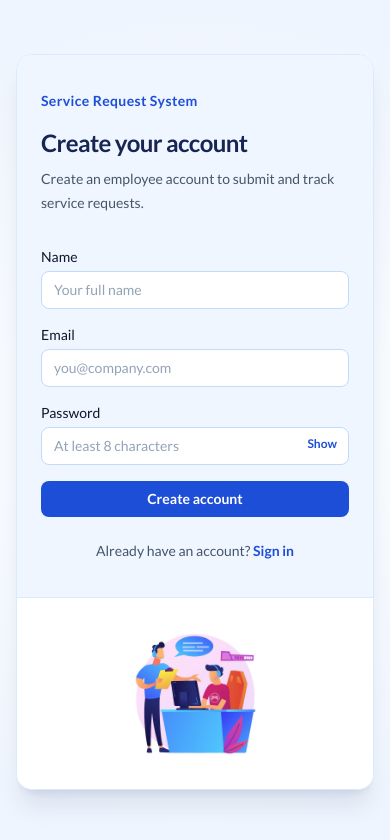
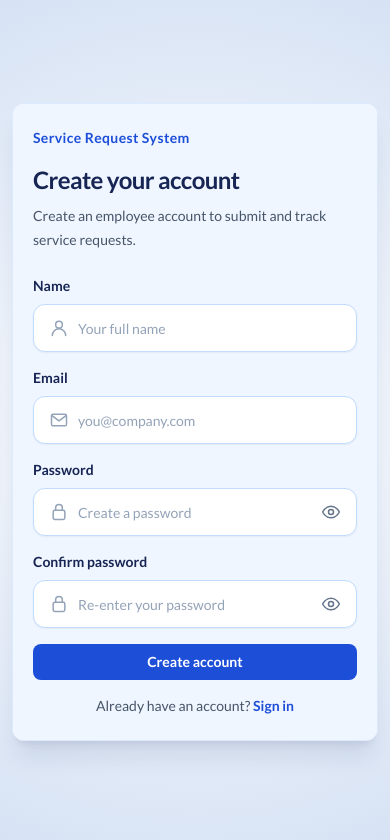
Before and after one commit to CrewArth/FE_ServiceRequestManagementSystem, a React (Vite) app: page /register in a window 390 px wide. Shown: the top 840 px of the page. Built offline with nearby package versions, Linux system fonts and the light colour scheme; a web font is replaced by a local one.

Commit message:
made login and register page more mobile friendly and responsive

```diff
--- /dev/null
+++ b/src/auth/authValidation.ts
@@ -0,0 +1 @@
+export const isValidEmail = (value: string) => /^[^\s@]+@[^\s@]+\.[^\s@]+$/.test(value.trim());
--- /dev/null
+++ b/src/auth/components/AuthInput.tsx
@@ -0,0 +1,67 @@
+import { useState } from 'react';
+
+type AuthInputProps = {
+  id: string;
+  label: string;
+  type: 'text' | 'email' | 'password';
+  value: string;
+  onChange: (value: string) => void;
+  onBlur?: () => void;
+  placeholder: string;
+  autoComplete: string;
+  disabled?: boolean;
+  required?: boolean;
+  minLength?: number;
+  maxLength?: number;
+  error?: string;
+  hint?: string;
+};
+
+function FieldIcon({ type }: { type: AuthInputProps['type'] }) {
+  if (type === 'email') return <svg className="h-5 w-5" viewBox="0 0 24 24" fill="none" stroke="currentColor" strokeWidth="1.8" strokeLinecap="round" strokeLinejoin="round"><rect x="3" y="5" width="18" height="14" rx="2" /><path d="m4 7 8 6 8-6" /></svg>;
+  if (type === 'password') return <svg className="h-5 w-5" viewBox="0 0 24 24" fill="none" stroke="currentColor" strokeWidth="1.8" strokeLinecap="round" strokeLinejoin="round"><rect x="5" y="10" width="14" height="11" rx="2" /><path d="M8 10V7a4 4 0 0 1 8 0v3" /></svg>;
+  return <svg className="h-5 w-5" viewBox="0 0 24 24" fill="none" stroke="currentColor" strokeWidth="1.8" strokeLinecap="round" strokeLinejoin="round"><circle cx="12" cy="8" r="4" /><path d="M4 21a8 8 0 0 1 16 0" /></svg>;
+}
+
+export function AuthInput({ id, label, type, value, onChange, onBlur, placeholder, autoComplete, disabled, required, minLength, maxLength, error, hint }: AuthInputProps) {
+  const [visible, setVisible] = useState(false);
+  const password = type === 'password';
+
+  return <div>
+    <label htmlFor={id} className="mb-2 block text-sm font-semibold text-blue-950">{label}</label>
+    <div className="group relative">
+      <span aria-hidden="true" className="pointer-events-none absolute inset-y-0 left-4 flex items-center text-slate-400 transition-colors duration-200 group-focus-within:text-blue-600">
+        <span className="h-5 w-5"><FieldIcon type={type} /></span>
+      </span>
+      <input
+        id={id}
+        type={password && visible ? 'text' : type}
+        value={value}
+        onChange={(event) => onChange(event.target.value)}
+        onBlur={onBlur}
+        placeholder={placeholder}
+        autoComplete={autoComplete}
+        disabled={disabled}
+        required={required}
+        minLength={minLength}
+        maxLength={maxLength}
+        aria-invalid={Boolean(error)}
+        aria-describedby={error ? `${id}-error` : hint ? `${id}-hint` : undefined}
+        className={`h-12 w-full rounded-xl border bg-white pl-11 text-sm text-slate-900 shadow-sm transition-all duration-200 placeholder:text-slate-400 hover:border-blue-300 focus:border-blue-500 focus:outline-none focus:ring-4 focus:ring-blue-100 disabled:cursor-not-allowed disabled:bg-slate-50 disabled:text-slate-500 ${password ? 'pr-14' : 'pr-4'} ${error ? 'border-red-400' : 'border-blue-200'}`}
+      />
+      {password && <button
+        type="button"
+        aria-label={visible ? `Hide ${label.toLowerCase()}` : `Show ${label.toLowerCase()}`}
+        aria-pressed={visible}
+        disabled={disabled}
+        onClick={() => setVisible((current) => !current)}
+        className="absolute inset-y-1 right-1 flex w-11 items-center justify-center rounded-lg text-slate-500 transition-colors duration-200 hover:bg-blue-50 hover:text-blue-700 disabled:cursor-not-allowed disabled:opacity-50"
+      >
+        <svg aria-hidden="true" className="h-5 w-5" viewBox="0 0 24 24" fill="none" stroke="currentColor" strokeWidth="1.8" strokeLinecap="round" strokeLinejoin="round">
+          {visible ? <><path d="M3 3l18 18" /><path d="M10.6 5.1A10.8 10.8 0 0 1 12 5c5 0 9 4 10 7a12.8 12.8 0 0 1-3.3 4.2M6.1 6.1C4.2 7.5 2.8 9.6 2 12c1 3 5 7 10 7 1.3 0 2.6-.3 3.7-.8" /></> : <><path d="M2 12s3.6-7 10-7 10 7 10 7-3.6 7-10 7S2 12 2 12Z" /><circle cx="12" cy="12" r="3" /></>}
+        </svg>
+      </button>}
+    </div>
+    {error ? <p id={`${id}-error`} role="alert" className="mt-1.5 text-xs text-red-700">{error}</p> : hint ? <p id={`${id}-hint`} className="mt-1.5 text-xs text-slate-500">{hint}</p> : null}
+  </div>;
+}
--- a/src/auth/components/AuthShell.tsx
+++ b/src/auth/components/AuthShell.tsx
@@ -1,11 +1,11 @@
 import type { ReactNode } from 'react';
 
-export function AuthShell({ title, description, children }: { title: string; description: string; children: ReactNode }) {
-  return <main className="flex min-h-screen items-center justify-center px-4 py-8 sm:px-6 sm:py-12">
-    <div className="grid w-full max-w-6xl overflow-hidden rounded-2xl border border-blue-100 bg-white shadow-xl shadow-blue-950/10 md:grid-cols-[1.1fr_0.9fr]">
-      <div className="flex items-center bg-blue-50 px-6 py-9 sm:px-10 sm:py-12 lg:px-14">
+export function AuthShell({ title, description, children, compact = false }: { title: string; description: string; children: ReactNode; compact?: boolean }) {
+  return <main className={`flex min-h-[100dvh] items-center justify-center px-3 py-4 sm:px-6 ${compact ? 'sm:py-6' : 'sm:py-8 lg:py-12'}`}>
+    <div className={`grid w-full max-w-md overflow-hidden rounded-xl border border-blue-100 bg-white shadow-xl shadow-blue-950/10 sm:rounded-2xl lg:grid-cols-[1.1fr_0.9fr] ${compact ? 'lg:max-w-5xl' : 'lg:max-w-6xl'}`}>
+      <div className={`flex items-center bg-blue-50 px-5 ${compact ? 'py-6 sm:px-8 sm:py-8 lg:px-10' : 'py-7 sm:px-10 sm:py-12 lg:px-14'}`}>
         <div className="mx-auto w-full max-w-md">
-          <div className="mb-8">
+          <div className={compact ? 'mb-6' : 'mb-8'}>
             <p className="text-sm font-bold tracking-wide text-blue-700">Service Request System</p>
             <h1 className="mt-4 text-2xl font-bold tracking-tight text-blue-950 sm:text-3xl">{title}</h1>
             <p className="mt-2 text-sm leading-6 text-slate-600">{description}</p>
@@ -13,7 +13,7 @@ export function AuthShell({ title, description, children }: { title: string; des
           {children}
         </div>
       </div>
-      <div className="relative min-h-48 border-t border-blue-100 bg-white md:min-h-full md:border-l md:border-t-0">
+      <div className="relative hidden min-h-full border-l border-blue-100 bg-white lg:block">
         <img src="/assets/auth-illustration.avif" alt="Service request illustration" className="absolute inset-0 h-full w-full object-contain p-4 sm:p-6 lg:p-8" />
       </div>
     </div>
--- a/src/auth/pages/LoginPage.tsx
+++ b/src/auth/pages/LoginPage.tsx
@@ -1,92 +1,53 @@
-import { useState, type FormEvent } from "react";
+import { useRef, useState, type FormEvent } from "react";
 import { Link, Navigate, useNavigate } from "react-router-dom";
+import { toast } from "react-toastify";
 import { useAuth } from "../AuthContext";
 import { dashboardPath } from "../../common/constants/routes";
 import { authApi } from "../../utils/api";
 import { AuthShell } from "../components/AuthShell";
 import { ButtonSpinner } from "../../common/components/ButtonSpinner";
+import { AuthInput } from "../components/AuthInput";
+import { isValidEmail } from "../authValidation";
 
 export function LoginPage() {
   const { user, signIn } = useAuth();
   const navigate = useNavigate();
   const [email, setEmail] = useState("");
   const [password, setPassword] = useState("");
-  const [showPassword, setShowPassword] = useState(false);
-  const [error, setError] = useState("");
   const [saving, setSaving] = useState(false);
+  const submitting = useRef(false);
+  const [touched, setTouched] = useState({ email: false, password: false });
+  const emailError = touched.email && !isValidEmail(email) ? 'Enter a valid email address.' : '';
+  const passwordError = touched.password && !password ? 'Enter your password.' : '';
   if (user) return <Navigate to={dashboardPath(user.role)} replace />;
 
   async function submit(event: FormEvent) {
     event.preventDefault();
-    if (saving) return;
+    if (submitting.current) return;
+    submitting.current = true;
     setSaving(true);
-    setError("");
     try {
       const result = await authApi.login(email, password);
       signIn(result);
       navigate(dashboardPath(result.user.role), { replace: true });
     } catch (cause) {
-      setError(/credential|invalid email or password/i.test((cause as Error).message) ? 'Incorrect email or password.' : 'Unable to sign in. Please try again.');
+      toast.error(
+        /credential|invalid email or password/i.test((cause as Error).message)
+          ? 'Incorrect email or password.'
+          : 'Unable to sign in. Please try again.',
+        { autoClose: 5000, toastId: 'login-error' },
+      );
     } finally {
+      submitting.current = false;
       setSaving(false);
     }
   }
 
   return (
     <AuthShell title="Welcome back" description="Sign in to manage and track your service requests.">
-        <form onSubmit={submit} className="space-y-4">
-          <label className="block text-sm font-medium">
-            Email
-            <input
-              className="field mt-1"
-              type="email"
-              placeholder="you@company.com"
-              autoComplete="email"
-              required
-              disabled={saving}
-              value={email}
-              onChange={(event) => setEmail(event.target.value)}
-            />
-          </label>
-          <div>
-            <label
-              htmlFor="login-password"
-              className="block text-sm font-medium"
-            >
-              Password
-            </label>
-            <div className="relative">
-              <input
-                id="login-password"
-                className="field mt-1 !pr-16"
-                type={showPassword ? "text" : "password"}
-                placeholder="Enter your password"
-                autoComplete="current-password"
-                required
-                disabled={saving}
-                value={password}
-                onChange={(event) => setPassword(event.target.value)}
-              />
-              <button
-                type="button"
-                className="absolute right-3 top-1/2 -translate-y-1/2 text-xs font-semibold text-blue-700 hover:text-blue-900"
-                aria-label={showPassword ? "Hide password" : "Show password"}
-                aria-pressed={showPassword}
-                disabled={saving}
-                onClick={() => setShowPassword((visible) => !visible)}
-              >
-                {showPassword ? "Hide" : "Show"}
-              </button>
-            </div>
-          </div>
-          {error && (
-            <p
-              role="alert"
-              className="rounded-lg border border-red-200 bg-red-50 p-3 text-sm text-red-700"
-            >
-              {error}
-            </p>
-          )}
+        <form onSubmit={submit} className="space-y-5">
+          <AuthInput id="login-email" label="Email" type="email" value={email} onChange={setEmail} onBlur={() => setTouched((current) => ({ ...current, email: true }))} placeholder="you@company.com" autoComplete="email" required disabled={saving} error={emailError} />
+          <AuthInput id="login-password" label="Password" type="password" value={password} onChange={setPassword} onBlur={() => setTouched((current) => ({ ...current, password: true }))} placeholder="Enter your password" autoComplete="current-password" required disabled={saving} error={passwordError} />
           <button className="button w-full" disabled={saving}>
             {saving && <ButtonSpinner />}
             {saving ? "Signing in…" : "Sign in"}
--- a/src/auth/pages/RegisterPage.tsx
+++ b/src/auth/pages/RegisterPage.tsx
@@ -1,10 +1,12 @@
-import { useState, type FormEvent } from "react";
+import { useRef, useState, type FormEvent } from "react";
 import { Link, Navigate, useNavigate } from "react-router-dom";
 import { useAuth } from "../AuthContext";
 import { dashboardPath } from "../../common/constants/routes";
 import { authApi } from "../../utils/api";
 import { AuthShell } from "../components/AuthShell";
 import { ButtonSpinner } from "../../common/components/ButtonSpinner";
+import { AuthInput } from "../components/AuthInput";
+import { isValidEmail } from "../authValidation";
 
 export function RegisterPage() {
   const { user, signIn } = useAuth();
@@ -12,18 +14,28 @@ export function RegisterPage() {
   const [name, setName] = useState("");
   const [email, setEmail] = useState("");
   const [password, setPassword] = useState("");
-  const [showPassword, setShowPassword] = useState(false);
+  const [confirmPassword, setConfirmPassword] = useState("");
   const [error, setError] = useState("");
   const [saving, setSaving] = useState(false);
-  const [touched, setTouched] = useState({ name: false, email: false, password: false });
+  const submitting = useRef(false);
+  const [touched, setTouched] = useState({ name: false, email: false, password: false, confirmPassword: false });
   const nameError = touched.name && name.trim().length < 2 ? 'Enter at least 2 characters.' : '';
-  const emailError = touched.email && !/^[^\s@]+@[^\s@]+\.[^\s@]+$/.test(email) ? 'Enter a valid email address.' : '';
+  const emailError = touched.email && !isValidEmail(email) ? 'Enter a valid email address.' : '';
   const passwordError = touched.password && password.length < 8 ? 'Use at least 8 characters.' : '';
+  const confirmPasswordError = touched.confirmPassword
+    ? !confirmPassword ? 'Confirm your password.' : confirmPassword !== password ? 'Passwords do not match.' : ''
+    : '';
   if (user) return <Navigate to={dashboardPath(user.role)} replace />;
 
   async function submit(event: FormEvent) {
     event.preventDefault();
-    if (saving) return;
+    if (submitting.current) return;
+    if (name.trim().length < 2 || !isValidEmail(email) || password.length < 8 || password.length > 128 || confirmPassword !== password) {
+      setTouched({ name: true, email: true, password: true, confirmPassword: true });
+      if (confirmPassword !== password) document.getElementById('register-confirm-password')?.focus();
+      return;
+    }
+    submitting.current = true;
     setSaving(true);
     setError("");
     try {
@@ -33,78 +45,18 @@ export function RegisterPage() {
     } catch (cause) {
       setError((cause as Error).message.toLowerCase().includes('already') ? 'An account with this email already exists.' : 'Unable to create your account. Please try again.');
     } finally {
+      submitting.current = false;
       setSaving(false);
     }
   }
 
   return (
-    <AuthShell title="Create your account" description="Create an employee account to submit and track service requests.">
+    <AuthShell title="Create your account" description="Create an employee account to submit and track service requests." compact>
         <form onSubmit={submit} className="space-y-4">
-          <label className="block text-sm font-medium">
-            Name
-            <input
-              className="field mt-1"
-              minLength={2}
-              maxLength={80}
-              required
-              disabled={saving}
-              placeholder="Your full name"
-              autoComplete="name"
-              onBlur={() => setTouched((current) => ({ ...current, name: true }))}
-              value={name}
-              onChange={(event) => setName(event.target.value)}
-            />
-            {nameError && <span className="mt-1 block text-xs text-red-700">{nameError}</span>}
-          </label>
-          <label className="block text-sm font-medium">
-            Email
-            <input
-              className="field mt-1"
-              type="email"
-              placeholder="you@company.com"
-              onBlur={() => setTouched((current) => ({ ...current, email: true }))}
-              autoComplete="email"
-              required
-              disabled={saving}
-              value={email}
-              onChange={(event) => setEmail(event.target.value)}
-            />
-            {emailError && <span className="mt-1 block text-xs text-red-700">{emailError}</span>}
-          </label>
-          <div>
-            <label
-              htmlFor="register-password"
-              className="block text-sm font-medium"
-            >
-              Password
-            </label>
-            <div className="relative">
-              <input
-                id="register-password"
-                className="field mt-1 !pr-16"
-                type={showPassword ? "text" : "password"}
-                placeholder="At least 8 characters"
-                onBlur={() => setTouched((current) => ({ ...current, password: true }))}
-                autoComplete="new-password"
-                minLength={8}
-                required
-                disabled={saving}
-                value={password}
-                onChange={(event) => setPassword(event.target.value)}
-              />
-              <button
-                type="button"
-                className="absolute right-3 top-1/2 -translate-y-1/2 text-xs font-semibold text-blue-700 hover:text-blue-900"
-                aria-label={showPassword ? "Hide password" : "Show password"}
-                aria-pressed={showPassword}
-                disabled={saving}
-                onClick={() => setShowPassword((visible) => !visible)}
-              >
-                {showPassword ? "Hide" : "Show"}
-              </button>
-            </div>
-            {passwordError && <p className="mt-1 text-xs text-red-700">{passwordError}</p>}
-          </div>
+          <AuthInput id="register-name" label="Name" type="text" value={name} onChange={setName} onBlur={() => setTouched((current) => ({ ...current, name: true }))} placeholder="Your full name" autoComplete="name" minLength={2} maxLength={80} required disabled={saving} error={nameError} />
+          <AuthInput id="register-email" label="Email" type="email" value={email} onChange={setEmail} onBlur={() => setTouched((current) => ({ ...current, email: true }))} placeholder="you@company.com" autoComplete="email" maxLength={254} required disabled={saving} error={emailError} />
+          <AuthInput id="register-password" label="Password" type="password" value={password} onChange={setPassword} onBlur={() => setTouched((current) => ({ ...current, password: true }))} placeholder="Create a password" autoComplete="new-password" minLength={8} maxLength={128} required disabled={saving} error={passwordError}/>
+          <AuthInput id="register-confirm-password" label="Confirm password" type="password" value={confirmPassword} onChange={setConfirmPassword} onBlur={() => setTouched((current) => ({ ...current, confirmPassword: true }))} placeholder="Re-enter your password" autoComplete="new-password" required disabled={saving} error={confirmPasswordError} />
           {error && (
             <p
               role="alert"
@@ -118,7 +70,7 @@ export function RegisterPage() {
             {saving ? "Creating account…" : "Create account"}
           </button>
         </form>
-        <p className="mt-6 text-center text-sm text-slate-600">
+        <p className="mt-4 text-center text-sm text-slate-600">
           Already have an account?{" "}
           <Link
             className="font-semibold text-blue-700 hover:underline"
--- a/src/components/RequestsTable.tsx
+++ b/src/components/RequestsTable.tsx
@@ -65,7 +65,7 @@ export function RequestsTable({
       }),
       column.display({
         id: "actions",
-        header: "",
+        header: "Actions",
         cell: (info) => (
           <button
             className="whitespace-nowrap font-semibold text-blue-700 hover:underline"
--- a/src/index.css
+++ b/src/index.css
@@ -10,7 +10,7 @@
 body {
   font-family: var(--app-font-family);
   min-height: 100vh;
-  background: radial-gradient(circle at center, #ffffff 0%, #edf4fe 100%);
+  background: radial-gradient(circle at center, #ffffff 0%, #d6e2f4 100%);
   background-attachment: fixed;
   @apply text-slate-900 antialiased;
 }
--- a/src/requests/pages/RequestsPage.tsx
+++ b/src/requests/pages/RequestsPage.tsx
@@ -107,7 +107,7 @@ export function RequestsPage() {
       ) : (
         <section className="card overflow-hidden p-0">
           <div className="flex flex-wrap items-center justify-between gap-3 overflow-x-auto border-b border-blue-100 px-4 py-3 sm:flex-nowrap">
-            <div><h2 className="text-lg font-bold text-blue-950">Request list <span className="ml-1 rounded-full bg-blue-100 px-2 py-0.5 align-middle text-xs font-semibold text-blue-800">{requests.length}</span></h2><p className="text-xs text-slate-500">{status || priority ? 'Filtered results' : `${requests.length} requests`}</p></div>
+            <div><h2 className="text-lg font-bold text-blue-950">Request list <span className="ml-1 rounded-full bg-blue-100 px-2 py-0.5 align-middle text-xs font-semibold text-blue-800">{requests.length}</span></h2><p className="text-xs text-slate-500"></p></div>
             <div className="flex flex-nowrap items-center gap-2 whitespace-nowrap sm:justify-end">
               <svg aria-hidden="true" className="h-4 w-4 shrink-0 text-blue-700" viewBox="0 0 24 24" fill="none" stroke="currentColor" strokeWidth="1.8"><path d="M4 5h16l-6 7v6l-4 2v-8L4 5Z" /></svg>
               <label className="text-xs font-medium text-slate-600" htmlFor="status-filter">Status</label>
```
